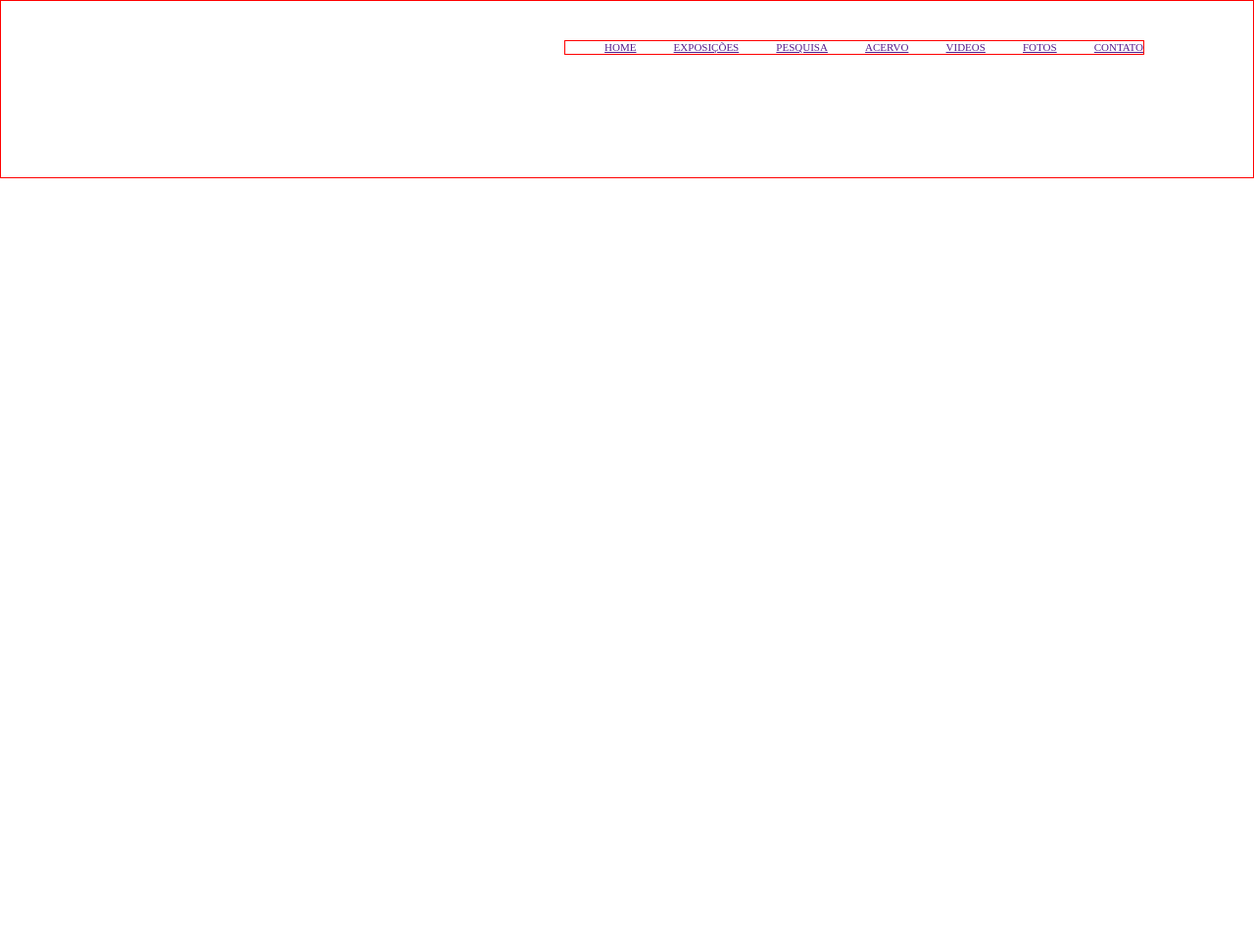
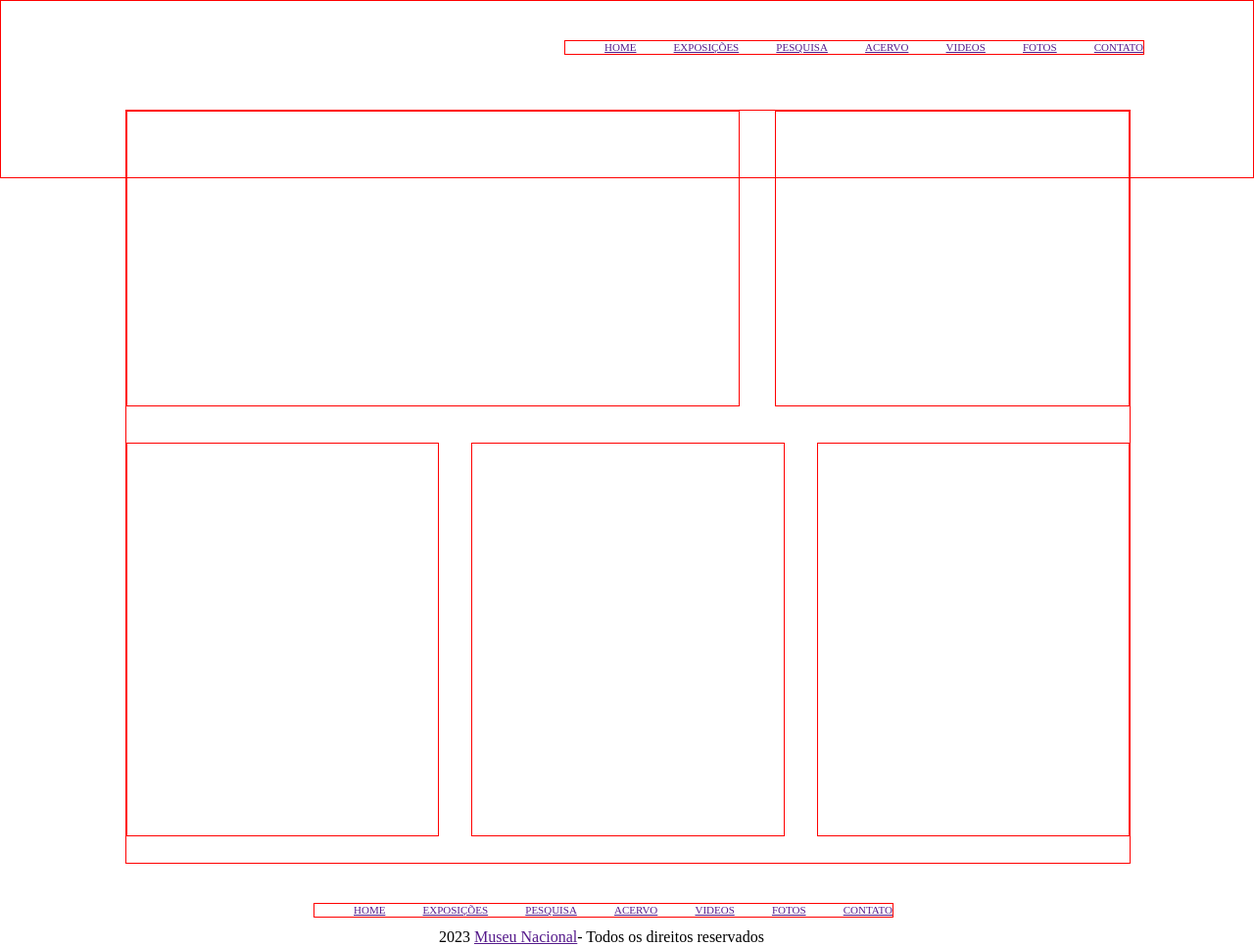
Before and after one commit to Italo-Schezar/Museu_Nacional, a plain HTML site: page Projeto/index.html in a window 1280 px wide. Shown: the whole page at 98% size. Before the commit the page ends 800 px from the top, so only its background shows below. Drawn offline with Linux system fonts and the light colour scheme.

Commit message:
Carcass_2
Metricas basicas done

```diff
--- a/Css externo/estilo.css
+++ b/Css externo/estilo.css
@@ -3,7 +3,7 @@ header {
     border: 1px solid rgb(255, 0, 0);
 }
 
-header>ul {
+ul {
     width: 550px;
     font-size: 11px;
     list-style-type: none;
@@ -14,3 +14,46 @@ header>ul {
     margin-left: 45%;
     margin-top: 40px;
 }
+
+nav{
+    width: 80%;
+    height: 48em;
+    display: flex;
+    border: 1px solid red;
+    justify-content:space-between;
+    flex-wrap: wrap;
+    flex-direction: row;
+    margin-left: 10%;
+    margin-top: -70px;
+
+}
+
+#spot{
+    border: 1px solid red;
+    width: 39em;
+    height: 300px;
+}
+
+#spot1{
+    border: 1px solid red;
+    width: 360px;
+    height: 300px;
+    margin-left: 2%;
+}
+
+#spot2{
+    border: 1px solid red;
+    width: 31%;
+    height: 400px;
+    display: flex;
+    justify-content: space-between;
+    margin-top: 10px;
+}
+
+footer>ul {
+    margin-left: 25%;
+}
+
+footer>div {
+    margin-left: 35%;
+}
--- a/Projeto/index.html
+++ b/Projeto/index.html
@@ -26,8 +26,33 @@
     </header>
 
     <nav>
-        <div id="corpo">
+        <div id="spot">
         </div>
+        <div id="spot1">
+        </div>
+
+        <!-- Área debaixo -->
+
+        <div id="spot2"></div>
+        <div id="spot2"></div>
+        <div id="spot2"></div>
+
     </nav>
+
+    <footer>
+        <ul>
+            <li><a href="">HOME</a></li>
+            <li><a href="">EXPOSIÇÕES</a></li>
+            <li><a href="">PESQUISA</a></li>
+            <li><a href="">ACERVO</a></li>
+            <li><a href="">VIDEOS</a></li>
+            <li><a href="">FOTOS</a></li>
+            <li><a href="">CONTATO</a></li>
+        </ul>
+
+        <div>
+            2023 <a href="">Museu Nacional</a>- Todos os direitos reservados
+        </div>
+    </footer>
 </body>
 </html>
```
